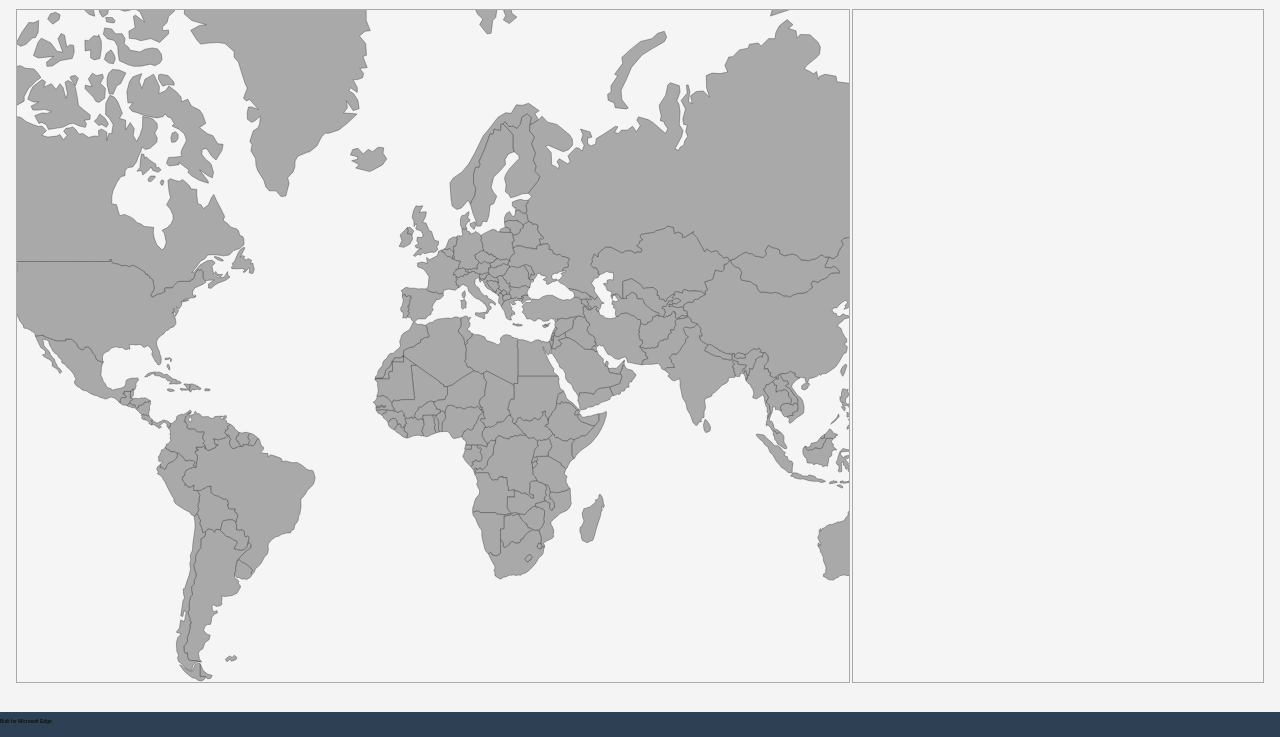
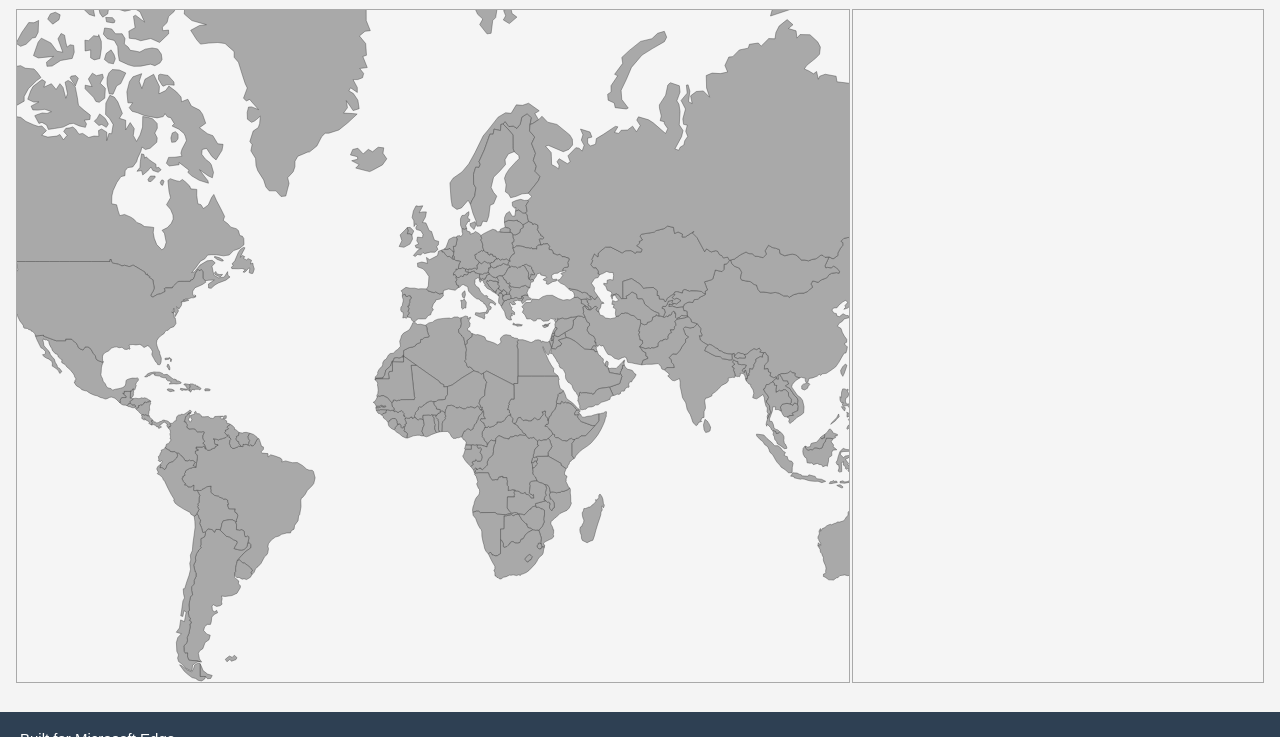
Before and after one commit to loganwatchorn/MappedD3, a plain HTML site: page index.html in a window 1280 px wide. Shown: the part 63-800 px from the top of the page. Drawn offline with Linux system fonts and the light colour scheme.

Commit message:
Update style.css

```diff
--- a/style/style.css
+++ b/style/style.css
@@ -218,7 +218,7 @@ footer {
 }
 
 footer p {
-	font-size:5px;color: #000000;
+	font-size:15px;color: #ffffff;margin-left:20px;
 }
 
 /********************************************************************/
```
